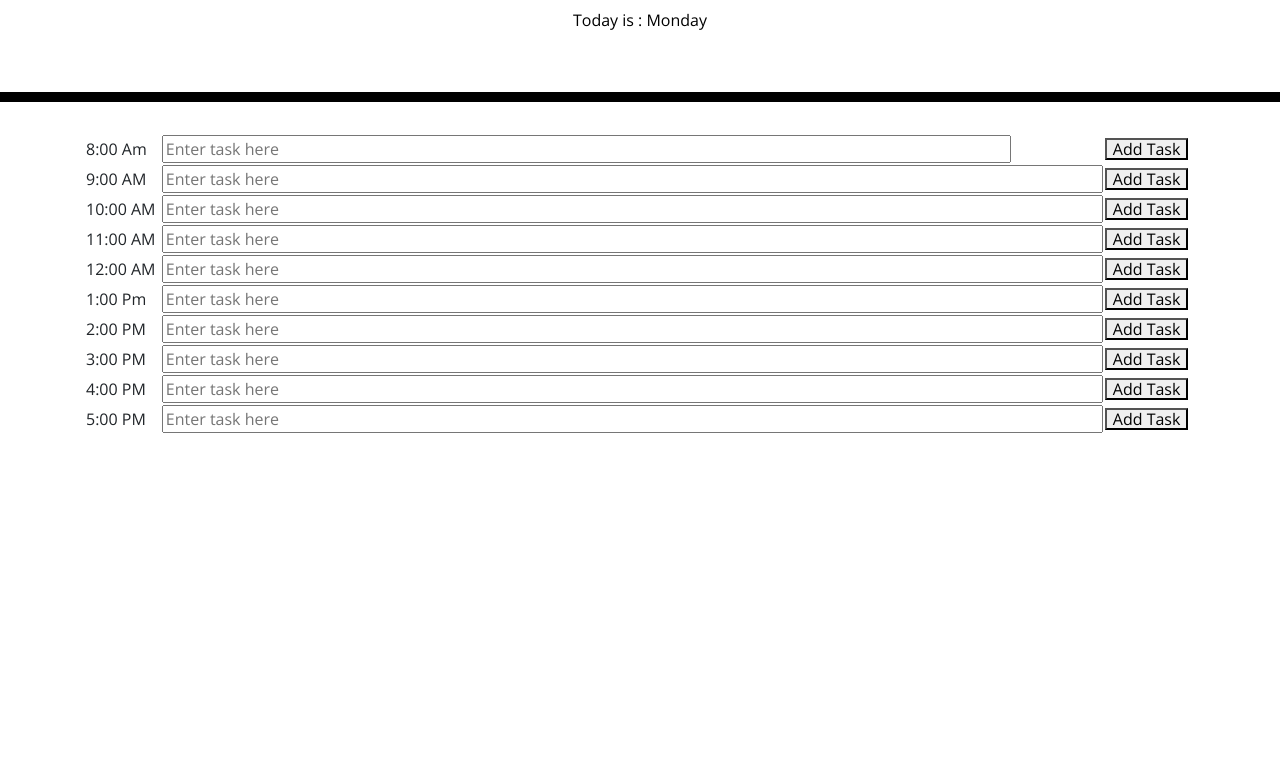
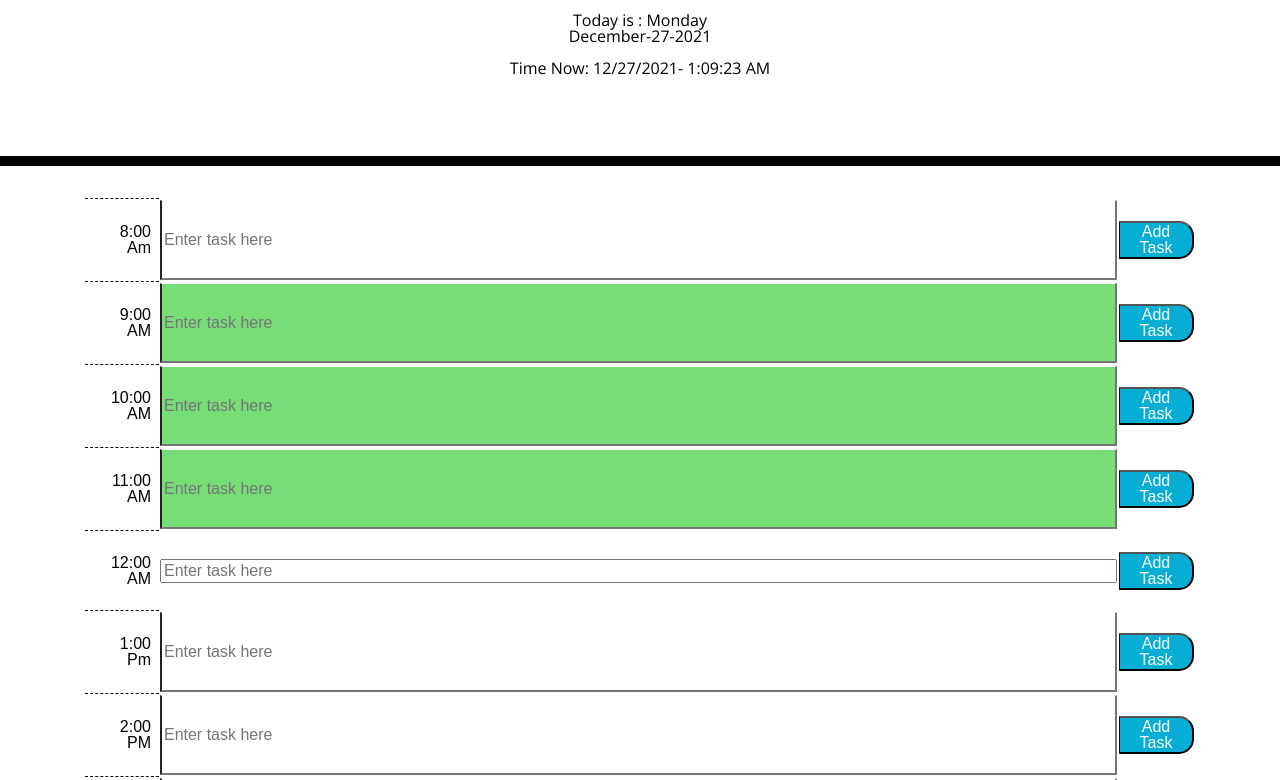
Before and after one commit to moon9588/planner, a plain HTML site: page index.html in a window 1280 px wide. Shown: the part 182-962 px from the top of the page. Before the commit the page ends 800 px from the top, so only its background shows below. Drawn offline with nearby package versions, Linux system fonts and the light colour scheme.

Commit message:
added java

```diff
--- a/index.html
+++ b/index.html
@@ -26,13 +26,14 @@
     <header class="jumbotron">
       <h1 class="display-3">Work Day Scheduler</h1>
       <p class="lead">A simple calendar app for scheduling your work day</p>
-      <p id="currentDay" class="lead"></p>
+
+      <p id="currentDay" class="day">
     <script type= "text/javascript" >
       var myDate = new Date ();
       var myDay = myDate.getDay();
 
       // Array of days.
-      var weekday = ['Sunday','Monday', 'Tuesday','Wednesday','Thursday','Wednesday','Thursday','Friday','Saturday'];
+      var weekday = ['Sunday','Monday','Tuesday','Wednesday','Thursday','Wednesday','Thursday','Friday','Saturday'];
       document.write("Today is : " + weekday[myDay]);
       document.write("<br/>");
     </script>
@@ -46,8 +47,27 @@
     var monthNames = ['January','February','March','April', 'May', 'June','July', 'August', 'September','October','November','December'];
 
     var d = new Date();
-    document.write( monthNames[d.getmonth()]+'-'+(today.getDate())+'-'+today.getFullYear());
+    document.write( monthNames[d.getMonth()]+'-'+(today.getDate())+'-'+today.getFullYear());
 </script>
+
+  <p> Time Now: <span id= "datetime"></span></p>
+      <script>
+        var dt = new Date();
+        document.getElementById("datetime").textContent = datetime;
+
+        function refreashTime(){
+          const timeDisplay = document.getElementById("datetime");
+          const dateString = new Date ().toLocaleString()
+          const formattedstring = dateString.replace(",","-");
+          timeDisplay.textContent = formattedstring;
+        }
+      setInterval(refreashTime, 1000);
+      </script>
+      </p>
+
+
+
+
     </header>
 
     <div class="container">
@@ -65,62 +85,117 @@
     <table>
       <tr>
         <td style="width:10%">8:00 Am</td>
-        <th style="width:75%"><input class:"row" type:"text" id="text" placeholder="Enter task here" size="100"/></th>
-        <th style="width:12%"><button class="aBtn" id="a-task" type="submit">Add Task</button></th>
+        <th style="width:75%"><input class="aRow" type="text" id="aText" placeholder="Enter task here" size="100"/></th>
+        <th style="width:12%"><button onclick="message8()"class="aBtn" id="a-task" type="submit">Add Task</button></th>
+        <script>
+          function meassage8(){
+            var ad = document.getElementById("aText").value;
+          }
+        </script>
+
+
       </tr>
 
       <tr>
-        <td style="width:10%">9:00 AM</td>
-        <th style="width:75%"><input class:"row" type:"text" id="text" placeholder="Enter task here" size="100"/></th>
-        <th style="width:12%"><button class="bBtn" id="b-task" type="submit">Add Task</button></th>
+        <td styl ="width:10%">9:00 AM</td>
+        <th style="width:75%"><input class="bRow" type="text" id="bText" placeholder="Enter task here" size="100"/></th>
+        <th style="width:12%"><button onclick="message9()"class="bBtn" id="bTask" type="submit">Add Task</button></th>
+        <script>
+          function meassage9(){
+            var ad = document.getElementById("bText").value;
+          }
+        </script>
+
       </tr>
 
       <tr>
         <td style="width:10%">10:00 AM</td>
-        <th style="width:75%"><input class:"row" type:"text" id="text" placeholder="Enter task here" size="100"/></th>
-        <th style="width:12%"><button class="cBtn" id="c-task" type="submit">Add Task</button></th>
+        <th style="width:75%"><input class="cRow" type="text" id="cText" placeholder="Enter task here" size="100"/></th>
+        <th style="width:12%"><button onclick="message10()"class="cBtn" id="cTask" type="submit">Add Task</button></th>
+        <script>
+          function meassage10(){
+            var ad = document.getElementById("cText").value;
+          }
+        </script>
+
       </tr>
 
       <tr>
         <td style="width:10%">11:00 AM</td>
-        <th style="width:75%"><input class:"row" type:"text" id="text" placeholder="Enter task here" size="100"/></th>
-        <th style="width:12%"><button class="dBtn" id="d-task" type="submit">Add Task</button></th>
+        <th style="width:75%"><input class="dRow" type="text" id="dText" placeholder="Enter task here" size="100"/></th>
+        <th style="width:12%"><button onclick="message11() "class="dBtn" id="dTask" type="submit">Add Task</button></th>
+        <script>
+          function meassage11(){
+            var ad = document.getElementById("dText").value;
+          }
+        </script>
       </tr>
 
       <tr>
         <td style="width:10%">12:00 AM</td>
-        <th style="width:75%"><input class:"row" type:"text" id="text" placeholder="Enter task here" size="100"/></th>
-        <th style="width:12%"><button class="eBtn" id="e-task" type="submit">Add Task</button></th>
+        <th style="width:75%"><input class:="eRow" type="text" id="eText" placeholder="Enter task here" size="100"/></th>
+        <th style="width:12%"><button onclick="message12() "class="eBtn" id="eTask" type="submit">Add Task</button></th>
+        <script>
+          function meassage12(){
+            var ad = document.getElementById("eText").value;
+          }
+        </script>
       </tr>
 
       <tr>
         <td style="width:10%">1:00 Pm</td>
-        <th style="width:75%"><input class:"row" type:"text" id="text" placeholder="Enter task here" size="100"/></th>
-        <th style="width:12%"><button class="fBtn" id="f-task" type="submit">Add Task</button></th>
+        <th style="width:75%"><input class="fRow" type="text" id="fText" placeholder="Enter task here" size="100"/></th>
+        <th style="width:12%"><button onclick="message13()" class="fBtn" id="fTask" type="submit">Add Task</button></th>
+        <script>
+          function meassage13(){
+            var ad = document.getElementById("fText").value;
+          }
+        </script>
       </tr>
 
       <tr>
         <td style="width:10%">2:00 PM</td>
-        <th style="width:75%"><input class:"row" type:"text" id="text" placeholder="Enter task here" size="100"/></th>
-        <th style="width:12%"><button class="gBtn" id="g-task" type="submit">Add Task</button></th>
+        <th style="width:75%"><input class="gRow" type="text" id="gText" placeholder="Enter task here" size="100"/></th>
+        <th style="width:12%"><button onclick="message14() "class="gBtn" id="gTask" type="submit">Add Task</button></th>
+        <script>
+          function meassage14(){
+            var ad = document.getElementById("gText").value;
+          }
+        </script>
       </tr>
 
       <tr>
         <td style="width:10%">3:00 PM</td>
-        <th style="width:75%"><input class:"row" type:"text" id="text" placeholder="Enter task here" size="100"/></th>
-        <th style="width:12%"><button class="hBtn" id="h-task" type="submit">Add Task</button></th>
+        <th style="width:75%"><input class="hRow" type="text" id="hText" placeholder="Enter task here" size="100"/></th>
+        <th style="width:12%"><button onclick="message15()" class="hBtn" id="hTask" type="submit">Add Task</button></th>
+        <script>
+          function meassage15(){
+            var ad = document.getElementById("hText").value;
+          }
+        </script>
       </tr>
 
       <tr>
         <td style="width:10%">4:00 PM</td>
-        <th style="width:75%"><input class:"row" type:"text" id="text" placeholder="Enter task here" size="100"/></th>
-        <th style="width:12%"><button class="iBtn" id="i-task" type="submit">Add Task</button></th>
+        <th style="width:75%"><input class="iRow" type="text" id="iText" placeholder="Enter task here" size="100"/></th>
+        <th style="width:12%"><button onclick="message16 ()" class="iBtn" id="iTask" type="submit">Add Task</button></th>
+        <script>
+          function meassage16(){
+            var ad = document.getElementById("iText").value;
+          }
+        </script>
       </tr>
 
       <tr>
         <td style="width:10%">5:00 PM</td>
-        <th style="width:75%"><input class:"row" type:"text" id="text" placeholder="Enter task here" size="100"/></th>
-        <th style="width:12%"><button class="jBtn" id="j-task" type="submit">Add Task</button></th>
+        <th style="width:75%"><input class="gRow" type="text" id="jText" placeholder="Enter task here" size="100"/></th>
+        <th style="width:12%"><button onclick="message17()" class="jBtn" id="jTask" type="submit">Add Task</button></th>
+        <script>
+          function meassage17(){
+            var ad = document.getElementById("jText").value;
+          }
+        </script>
+
       </tr>
 
     </table>
--- a/style.css
+++ b/style.css
@@ -29,15 +29,58 @@ textarea{
   white-space: pre-wrap;
 }
 
+.container{
+  display: flex;
+  position: relative;
+  align-items: center;
+  justify-content: stretch;
+}
+
+table{
+  font-family: Arial, Helvetica, sans-serif;
+  border-collapse: collapse;
+  width: 100%;
+}
+
+td {
+  background-color: #ffffff;
+  color: #000000;
+  border-top: 1px dashed #000000;
+  text-align: right;
+  padding: 8px;
+
+}
+
+th {
+  white-space: pre-wrap;
+  height: 80px;
+  border-top: 1px solid white;
+  text-align: left;
+  border-top-right-radius: 15px;
+  border-bottom-right-radius: 15px;
+
+}
+
+/* tr:nth-child(even){
+  background-color: white;
+} */
+
+
+
 .time-block{
+  display: flex;
   text-align: center;
   border-radius: 15px;
+  width: 100%;
+  justify-content: space-around;
 }
+
 
 .row {
   white-space: pre-wrap;
   height: 80px;
   border-top: 1px solid white;;
+  margin-left: 0;
 }
 
 .hour {
@@ -60,8 +103,39 @@ textarea{
   background-color: #77dd77;
   color: white;
 }
+.aRow, .bRow, .cRow, .dRow, .eRow {
+white-space: pre-wrap;
+height: 80px;
+border-top: 1px solid white;
+background-color: rgb(212, 207, 207);
+margin-left: 0;
+}
 
-.saveBtn {
+.aRow{
+  white-space: pre-wrap;
+  height: 80px;
+  border-top: 1px solid white;
+  background-color: #ffffff;
+  margin-left: 0;
+}
+
+
+.bRow, .cRow, .dRow, .eRow{
+  white-space: pre-wrap;
+  height: 80px;
+  border-top: 1px solid white;
+  background-color: #77dd77;
+  margin-left: 0;
+}
+
+.eRow, .fRow, .gRow, .hRow, .iRow, .jRow {
+  white-space: pre-wrap;
+  height: 80px;
+  border-top: 1px solid white;
+  /* background-color: #77dd77; */
+  margin-left: 0;
+}
+.aBtn, .bBtn, .cBtn, .dBtn, .eBtn, .fBtn, .gBtn, .hBtn, .iBtn, .jBtn{
   border-left: 1px solid black;
   border-top-right-radius: 15px;
   border-bottom-right-radius: 15px;
```
